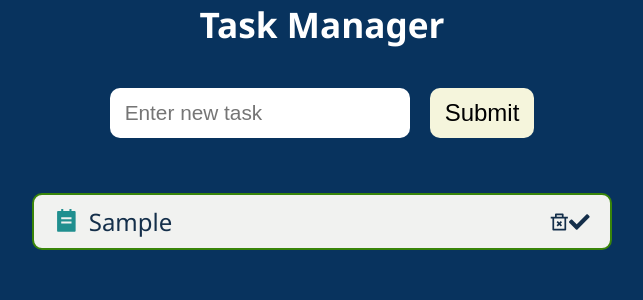
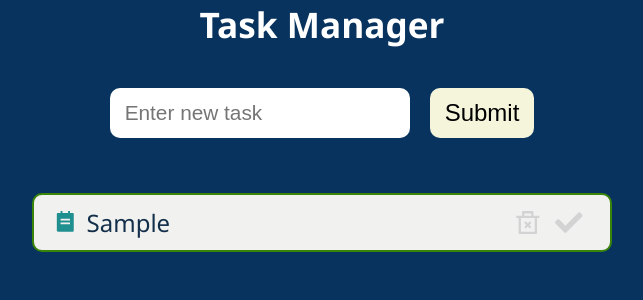
Before and after one commit to Valeriusdev/react-task-manager-app, a React (Vite) app: page / in a window 1280 px wide. Both pictures are taken after typing "Sample" into the empty fields and a click on the button "Submit". Shown: the top 300 px of the page, without its empty margins (318-961 px from the left). Built offline with nearby package versions, Linux system fonts and the light colour scheme.

Commit message:
update Task component styling

```diff
--- a/src/components/Tasks/Task.jsx
+++ b/src/components/Tasks/Task.jsx
@@ -7,8 +7,8 @@ const Task = ({ task, deleteTask }) => {
     <div className={styles.task} onDoubleClick={() => deleteTask(task.id)}>
       <RiTodoFill className={styles.todoIcon} />
       <div className={styles.taskText}>{task.text}</div>
-      <RiDeleteBin2Line />
-      <FaCheck />
+      <RiDeleteBin2Line className={styles.deleteIcon} />
+      <FaCheck className={styles.checkIcon} />
     </div>
   )
 }
--- a/src/components/Tasks/Task.module.css
+++ b/src/components/Tasks/Task.module.css
@@ -20,3 +20,26 @@
     margin-right: 10px;
     color: #208f8f;
 }
+
+.checkIcon,
+.deleteIcon {
+    cursor: pointer;
+    color: lightgrey;
+    padding: 0 7px;
+    font-size: 2.2rem;
+    transition: transform 0.5s;
+}
+
+.checkIcon:hover,
+.deleteIcon:hover {
+    cursor: pointer;
+    transform: scale(1.3);
+}
+
+.checkIcon:hover {
+    color: green;
+}
+
+.deleteIcon:hover {
+    color: red;
+}
```
